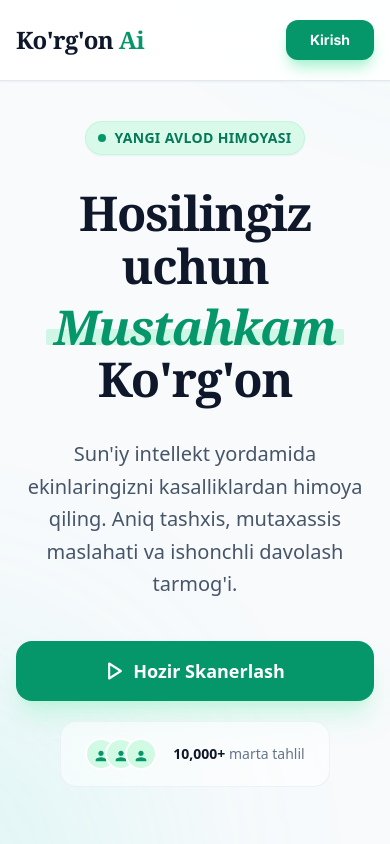
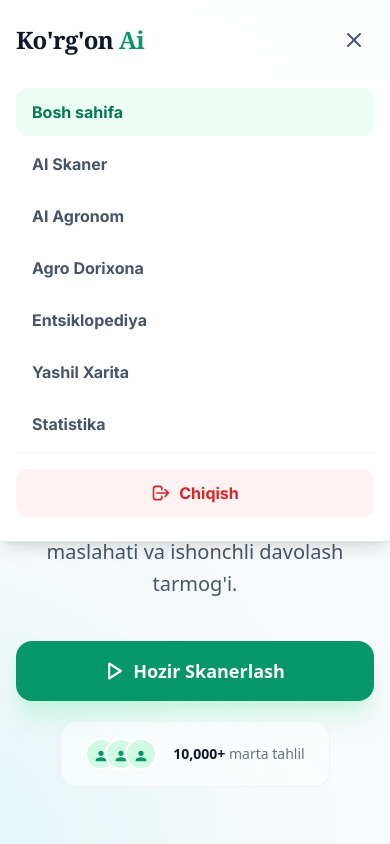
Before and after one commit to abdulazizDevop/qorgon, a React (Vite) app: page / in a window 390 px wide. Both pictures are taken after a click on the button "Menyu". Shown: the top 844 px of the page. Built offline with nearby package versions, Linux system fonts and the light colour scheme; a web font is replaced by a local one.

Commit message:
mobile responsive

```diff
--- a/components/Navigation.tsx
+++ b/components/Navigation.tsx
@@ -1,7 +1,7 @@
-
-import React from 'react';
-import { UserRole } from '../types';
-import { Link, useLocation, useNavigate } from 'react-router-dom';
+import React, { useState } from "react";
+import { UserRole } from "../types";
+import { Link, useLocation, useNavigate } from "react-router-dom";
+import { Menu, X } from "lucide-react";
 
 interface NavigationProps {
   userRole: UserRole | null;
@@ -11,35 +11,55 @@ interface NavigationProps {
 const Navigation: React.FC<NavigationProps> = ({ userRole, onLogout }) => {
   const location = useLocation();
   const navigate = useNavigate();
+  const [isMobileMenuOpen, setIsMobileMenuOpen] = useState(false);
 
-  const navItems: { path: string; label: string; roles: UserRole[] | 'all' }[] = [
-    { path: '/', label: 'Bosh sahifa', roles: 'all' },
-    { path: '/analyzer', label: 'AI Skaner', roles: 'all' },
-    { path: '/agronom', label: 'AI Agronom', roles: 'all' },
-    { path: '/pharmacy', label: 'Agro Dorixona', roles: 'all' },
-    { path: '/database', label: 'Entsiklopediya', roles: 'all' },
-    { path: '/map', label: 'Yashil Xarita', roles: [UserRole.FARMER, UserRole.ADMIN] },
-    { path: '/dashboard', label: 'Statistika', roles: [UserRole.FARMER, UserRole.ADMIN] },
+  const navItems: { path: string; label: string; roles: UserRole[] | "all" }[] =
+    [
+      { path: "/", label: "Bosh sahifa", roles: "all" },
+      { path: "/analyzer", label: "AI Skaner", roles: "all" },
+      { path: "/agronom", label: "AI Agronom", roles: "all" },
+      { path: "/pharmacy", label: "Agro Dorixona", roles: "all" },
+      { path: "/database", label: "Entsiklopediya", roles: "all" },
+      {
+        path: "/map",
+        label: "Yashil Xarita",
+        roles: [UserRole.FARMER, UserRole.ADMIN],
+      },
+      {
+        path: "/dashboard",
+        label: "Statistika",
+        roles: [UserRole.FARMER, UserRole.ADMIN],
+      },
     ];
 
   return (
-    <header className="sticky top-0 z-50 bg-white/90 backdrop-blur-xl border-b border-slate-200 shadow-sm">
+    <header className="sticky top-0 z-50 bg-white/90 backdrop-blur-xl border-b border-slate-200 shadow-sm relative">
       <div className="max-w-7xl mx-auto px-4 sm:px-6 lg:px-8">
         <div className="flex justify-between h-20 items-center">
           <Link
             to="/"
             className="flex items-center gap-3 group shrink-0"
+            onClick={() => setIsMobileMenuOpen(false)}
           >
             <div>
-              <span className="font-black text-2xl text-slate-900 tracking-tight font-serif">Ko'rg'on <span className="text-emerald-600">Ai</span></span>
+              <span className="font-black text-2xl text-slate-900 tracking-tight font-serif">
+                Ko'rg'on <span className="text-emerald-600">Ai</span>
+              </span>
             </div>
           </Link>
 
           <nav className="hidden xl:flex items-center gap-1">
             {navItems.map((item) => {
-              if (item.roles !== 'all' && (!userRole || !item.roles.includes(userRole))) return null;
+              if (
+                item.roles !== "all" &&
+                (!userRole || !item.roles.includes(userRole))
+              )
+                return null;
 
-              const isActive = location.pathname === item.path || (location.pathname.startsWith('/analyzer') && item.path === '/analyzer');
+              const isActive =
+                location.pathname === item.path ||
+                (location.pathname.startsWith("/analyzer") &&
+                  item.path === "/analyzer");
 
               return (
                 <Link
@@ -47,8 +67,8 @@ const Navigation: React.FC<NavigationProps> = ({ userRole, onLogout }) => {
                   to={item.path}
                   className={`px-4 py-2 rounded-xl text-sm font-bold transition-all ${
                     isActive
-                      ? 'bg-emerald-50 text-emerald-700'
-                      : 'text-slate-600 hover:text-emerald-600 hover:bg-slate-50'
+                      ? "bg-emerald-50 text-emerald-700"
+                      : "text-slate-600 hover:text-emerald-600 hover:bg-slate-50"
                   }`}
                 >
                   {item.label}
@@ -58,18 +78,30 @@ const Navigation: React.FC<NavigationProps> = ({ userRole, onLogout }) => {
           </nav>
 
           <div className="flex items-center gap-4">
+            <div className="hidden xl:flex items-center gap-4">
               {userRole ? (
                 <div className="flex items-center gap-3">
                   <button
                     onClick={() => {
                       onLogout();
-                     navigate('/');
+                      navigate("/");
                     }}
                     className="p-2.5 rounded-xl bg-slate-100 text-slate-600 hover:bg-red-50 hover:text-red-600 transition-all shadow-sm"
                     title="Chiqish"
                   >
-                  <svg xmlns="http://www.w3.org/2000/svg" className="h-5 w-5" fill="none" viewBox="0 0 24 24" stroke="currentColor">
-                    <path strokeLinecap="round" strokeLinejoin="round" strokeWidth={2} d="M17 16l4-4m0 0l-4-4m4 4H7m6 4v1a3 3 0 01-3 3H6a3 3 0 01-3-3V7a3 3 0 013-3h4a3 3 0 013 3v1" />
+                    <svg
+                      xmlns="http://www.w3.org/2000/svg"
+                      className="h-5 w-5"
+                      fill="none"
+                      viewBox="0 0 24 24"
+                      stroke="currentColor"
+                    >
+                      <path
+                        strokeLinecap="round"
+                        strokeLinejoin="round"
+                        strokeWidth={2}
+                        d="M17 16l4-4m0 0l-4-4m4 4H7m6 4v1a3 3 0 01-3 3H6a3 3 0 01-3-3V7a3 3 0 013-3h4a3 3 0 013 3v1"
+                      />
                     </svg>
                   </button>
                 </div>
@@ -82,8 +114,96 @@ const Navigation: React.FC<NavigationProps> = ({ userRole, onLogout }) => {
                 </Link>
               )}
             </div>
+
+            {/* Mobile menu button */}
+            <div className="xl:hidden flex items-center">
+              <button
+                onClick={() => setIsMobileMenuOpen(!isMobileMenuOpen)}
+                className="p-2 rounded-xl text-slate-600 hover:bg-slate-100 transition-colors"
+                aria-label="Menyu"
+              >
+                {isMobileMenuOpen ? (
+                  <X className="w-6 h-6" />
+                ) : (
+                  <Menu className="w-6 h-6" />
+                )}
+              </button>
             </div>
           </div>
+        </div>
+      </div>
+
+      {/* Mobile Menu Panel */}
+      {isMobileMenuOpen && (
+        <div className="xl:hidden absolute top-20 left-0 right-0 bg-white border-b border-slate-200 shadow-lg z-50 animate-in slide-in-from-top-2 duration-200">
+          <div className="px-4 pt-2 pb-6 space-y-1">
+            {navItems.map((item) => {
+              if (
+                item.roles !== "all" &&
+                (!userRole || !item.roles.includes(userRole))
+              )
+                return null;
+
+              const isActive =
+                location.pathname === item.path ||
+                (location.pathname.startsWith("/analyzer") &&
+                  item.path === "/analyzer");
+
+              return (
+                <Link
+                  key={item.path}
+                  to={item.path}
+                  onClick={() => setIsMobileMenuOpen(false)}
+                  className={`block px-4 py-3 rounded-xl text-base font-bold transition-all ${
+                    isActive
+                      ? "bg-emerald-50 text-emerald-700"
+                      : "text-slate-600 hover:text-emerald-600 hover:bg-slate-50"
+                  }`}
+                >
+                  {item.label}
+                </Link>
+              );
+            })}
+
+            <div className="pt-4 mt-2 border-t border-slate-100">
+              {userRole ? (
+                <button
+                  onClick={() => {
+                    setIsMobileMenuOpen(false);
+                    onLogout();
+                    navigate("/");
+                  }}
+                  className="w-full flex items-center justify-center gap-2 px-4 py-3 rounded-xl bg-red-50 text-red-600 font-bold hover:bg-red-100 transition-all"
+                >
+                  <svg
+                    xmlns="http://www.w3.org/2000/svg"
+                    className="h-5 w-5"
+                    fill="none"
+                    viewBox="0 0 24 24"
+                    stroke="currentColor"
+                  >
+                    <path
+                      strokeLinecap="round"
+                      strokeLinejoin="round"
+                      strokeWidth={2}
+                      d="M17 16l4-4m0 0l-4-4m4 4H7m6 4v1a3 3 0 01-3 3H6a3 3 0 01-3-3V7a3 3 0 013-3h4a3 3 0 013 3v1"
+                    />
+                  </svg>
+                  Chiqish
+                </button>
+              ) : (
+                <Link
+                  to="/auth"
+                  onClick={() => setIsMobileMenuOpen(false)}
+                  className="block w-full text-center bg-emerald-600 text-white px-6 py-3 rounded-xl font-bold shadow-lg shadow-emerald-200 hover:bg-emerald-700 transition-all"
+                >
+                  Kirish
+                </Link>
+              )}
+            </div>
+          </div>
+        </div>
+      )}
     </header>
   );
 };
```
Lines whose indentation alone changed are shown as unchanged.
